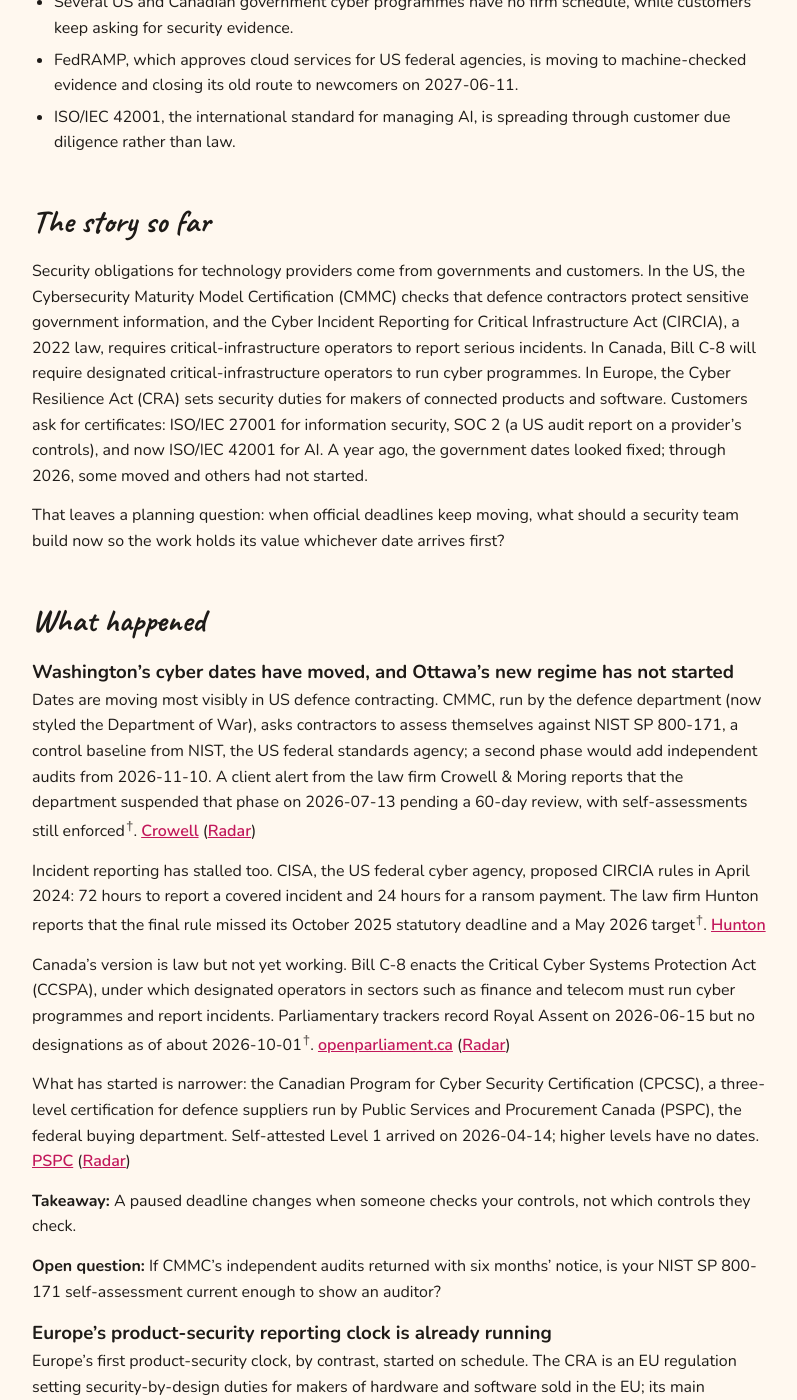
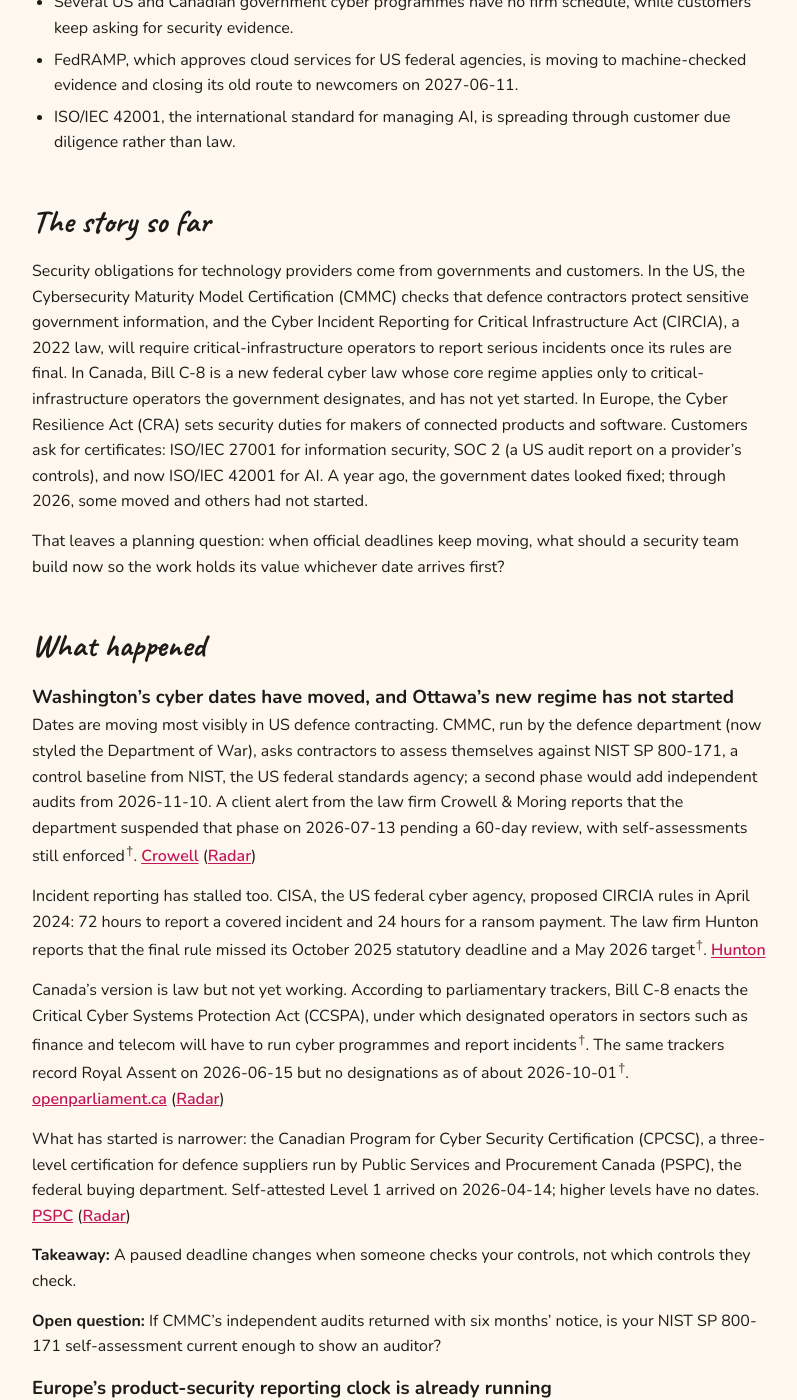
Before and after one commit to grc-with-sjo/grc-insights, a Jekyll site: the page built from _issues/2026-11-22-cyber-deadlines-slip-assurance-travels.md, in a window 1280 px wide and 1400 px high, scrolled down 777 px. Shown: the whole window, without its empty margins (240-1037 px from the left). Built offline with Jekyll 4.4.1, drawn with Linux system fonts in a browser that asks for light colours; some of the changed text lies outside the part shown.

Commit message:
Issue 02: editor's check
Co-Authored-By: Claude Opus 5.5 <noreply@anthropic.com>

```diff
--- a/_issues/2026-11-22-cyber-deadlines-slip-assurance-travels.md
+++ b/_issues/2026-11-22-cyber-deadlines-slip-assurance-travels.md
@@ -18,7 +18,7 @@ description: "When US and Canadian cyber dates keep moving and Europe's reportin
 
 ## The story so far
 
-Security obligations for technology providers come from governments and customers. In the US, the Cybersecurity Maturity Model Certification (CMMC) checks that defence contractors protect sensitive government information, and the Cyber Incident Reporting for Critical Infrastructure Act (CIRCIA), a 2022 law, requires critical-infrastructure operators to report serious incidents. In Canada, Bill C-8 will require designated critical-infrastructure operators to run cyber programmes. In Europe, the Cyber Resilience Act (CRA) sets security duties for makers of connected products and software. Customers ask for certificates: ISO/IEC 27001 for information security, SOC 2 (a US audit report on a provider's controls), and now ISO/IEC 42001 for AI. A year ago, the government dates looked fixed; through 2026, some moved and others had not started.
+Security obligations for technology providers come from governments and customers. In the US, the Cybersecurity Maturity Model Certification (CMMC) checks that defence contractors protect sensitive government information, and the Cyber Incident Reporting for Critical Infrastructure Act (CIRCIA), a 2022 law, will require critical-infrastructure operators to report serious incidents once its rules are final. In Canada, Bill C-8 is a new federal cyber law whose core regime applies only to critical-infrastructure operators the government designates, and has not yet started. In Europe, the Cyber Resilience Act (CRA) sets security duties for makers of connected products and software. Customers ask for certificates: ISO/IEC 27001 for information security, SOC 2 (a US audit report on a provider's controls), and now ISO/IEC 42001 for AI. A year ago, the government dates looked fixed; through 2026, some moved and others had not started.
 
 That leaves a planning question: when official deadlines keep moving, what should a security team build now so the work holds its value whichever date arrives first?
 
@@ -30,7 +30,7 @@ Dates are moving most visibly in US defence contracting. CMMC, run by the defenc
 
 Incident reporting has stalled too. CISA, the US federal cyber agency, proposed CIRCIA rules in April 2024: 72 hours to report a covered incident and 24 hours for a ransom payment. The law firm Hunton reports that the final rule missed its October 2025 statutory deadline and a May 2026 target ⚠️ verify. [Hunton](https://www.hunton.com/privacy-and-cybersecurity-law-blog/cisa-plans-to-finalize-cyber-incident-reporting-regulations-in-september-2026)
 
-Canada's version is law but not yet working. Bill C-8 enacts the Critical Cyber Systems Protection Act (CCSPA), under which designated operators in sectors such as finance and telecom must run cyber programmes and report incidents. Parliamentary trackers record Royal Assent on 2026-06-15 but no designations as of about 2026-10-01 ⚠️ verify. [openparliament.ca](https://openparliament.ca/bills/45-1/C-8/) ([Radar](/grc-insights/radar/#ca-c8-cyber))
+Canada's version is law but not yet working. According to parliamentary trackers, Bill C-8 enacts the Critical Cyber Systems Protection Act (CCSPA), under which designated operators in sectors such as finance and telecom will have to run cyber programmes and report incidents ⚠️ verify. The same trackers record Royal Assent on 2026-06-15 but no designations as of about 2026-10-01 ⚠️ verify. [openparliament.ca](https://openparliament.ca/bills/45-1/C-8/) ([Radar](/grc-insights/radar/#ca-c8-cyber))
 
 What has started is narrower: the Canadian Program for Cyber Security Certification (CPCSC), a three-level certification for defence suppliers run by Public Services and Procurement Canada (PSPC), the federal buying department. Self-attested Level 1 arrived on 2026-04-14; higher levels have no dates. [PSPC](https://www.canada.ca/en/public-services-procurement/news/2026/04/government-of-canada-introduces-level-1-of-canadian-program-for-cyber-security-certification.html) ([Radar](/grc-insights/radar/#ca-cpcsc))
 
@@ -60,11 +60,13 @@ I expect customers, not regulators, to drive both shifts for now.
 
 **Open question:** How much of your audit evidence comes straight from systems, and who could show a customer which AI features your 42001 scope covers?
 
+> **This week:** The research found nothing material in its final week. As of early October 2026 it found no published outcome from the CMMC review, no CIRCIA final rule and no CCSPA designations.
+
 ## How I'd approach it
 
 The uncertainty is less whether these rules arrive than when, and in what form. CMMC's review could simplify the programme or reopen finished work. CIRCIA's final rule could keep or narrow the proposal. Canada's CCSPA could start next year or later. I would plan on what the regimes share, not their dates.
 
-Most ask for the same things: a recognised control baseline, an incident process that reports quickly, and evidence an outsider can check. One way to hedge is to build one base layer and map it outward. That could mean ISO/IEC 27001:2022 and SOC 2 for customers; NIST SP 800-171 and SP 800-53, the federal control catalogue behind FedRAMP, underneath for government work; and an incident process tested against the CRA's 24-hour early warning. ISO/IEC 42001 and CSA STAR for AI could sit on top where customers ask about AI. Where it is cheap, I would also generate evidence from systems once and let several reviewers draw on it, since FedRAMP 20x suggests reviewers may increasingly want that.
+Most ask for the same things: a recognised control baseline, an incident process that reports quickly, and evidence an outsider can check. One way to hedge is to build one base layer of controls and map it to each regime's requirements. That could mean ISO/IEC 27001:2022 and SOC 2 for customers; NIST SP 800-171 and SP 800-53, NIST's broader catalogue of security controls, underneath for government work; and an incident process tested against the CRA's 24-hour early warning. ISO/IEC 42001 and CSA STAR for AI could sit on top where customers ask about AI. Where it is cheap, I would also generate evidence from systems once and let several reviewers draw on it, since FedRAMP 20x suggests reviewers may increasingly want that.
 
 The trade-off is real. This spends on controls before some regulators require them, and CMMC or later CPCSC levels may still need their own submissions once the reviews land. What it buys is that a sudden date costs paperwork, not a rebuild of controls under pressure. A team with one market and no government customers may reasonably wait.
 
```
Also changed, not shown: other parts of _issues/2026-11-22-cyber-deadlines-slip-assurance-travels.md (+2 -2 lines).
